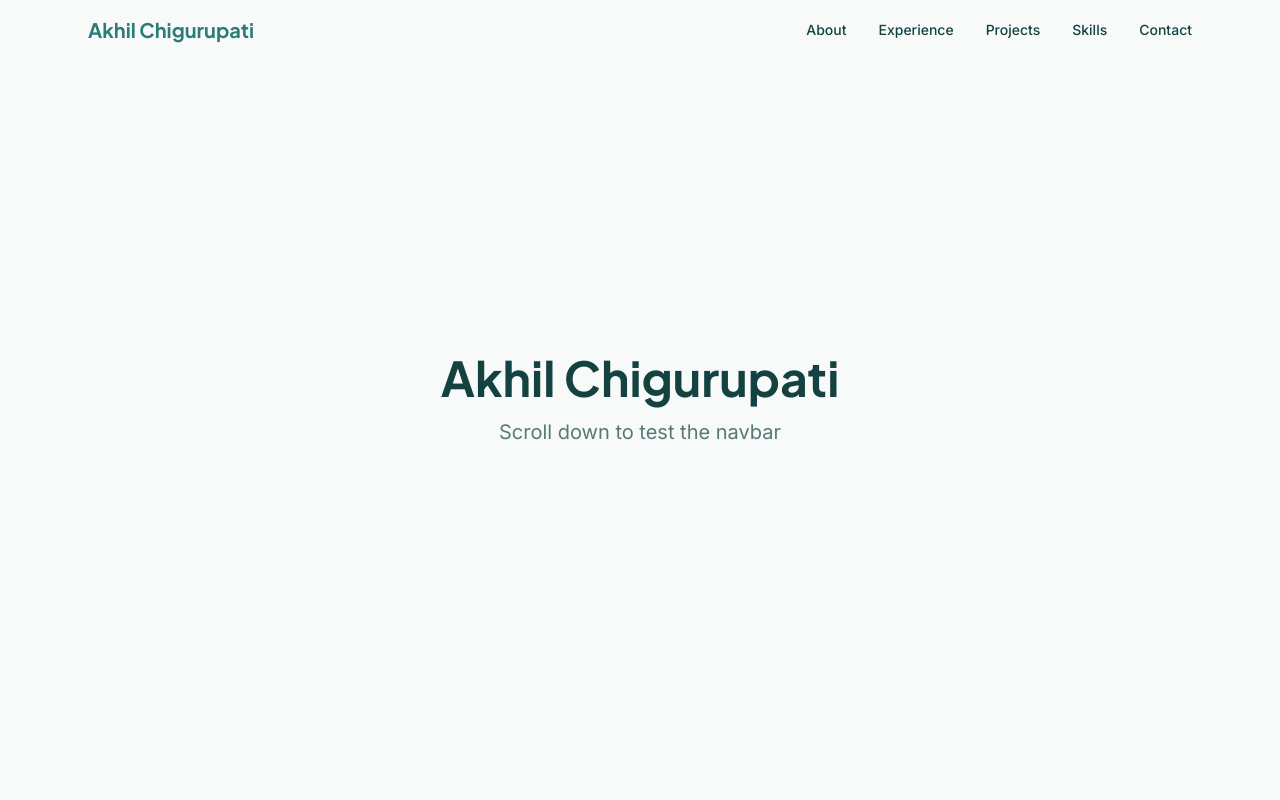
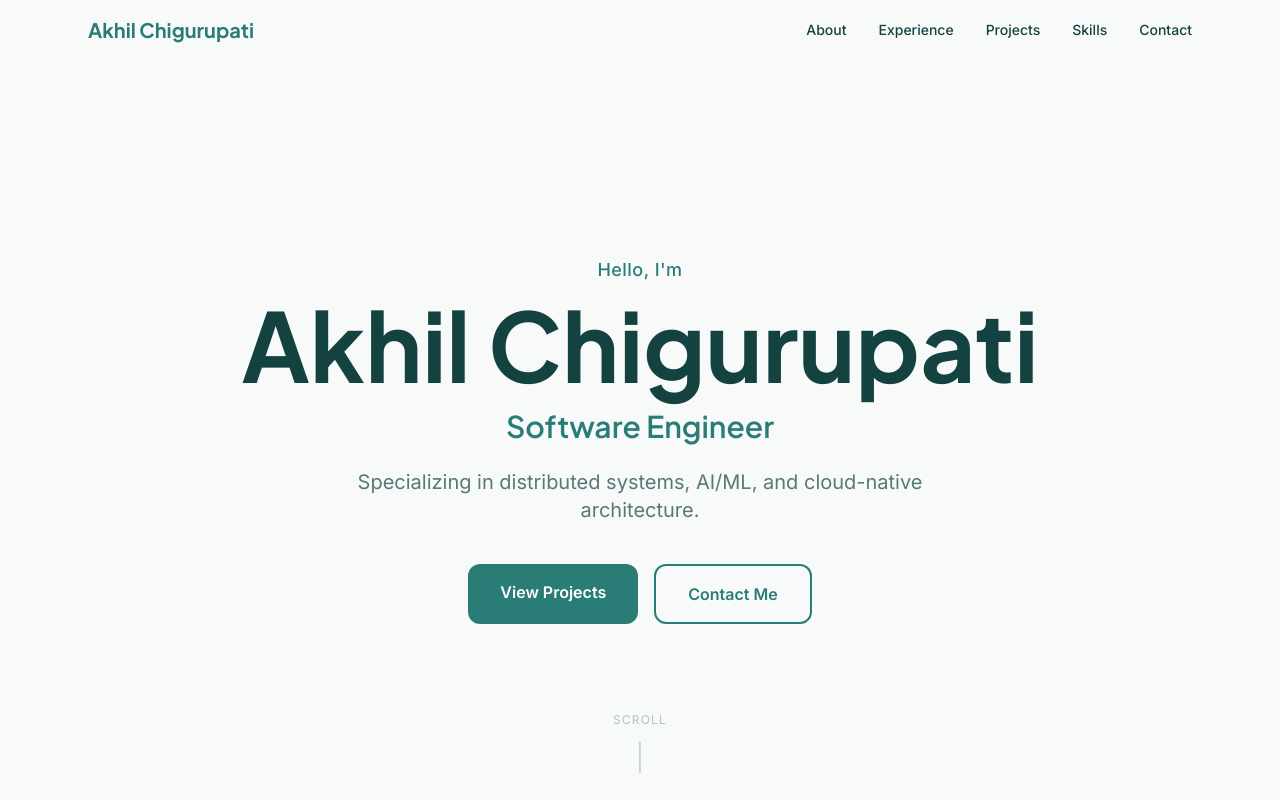
Before and after one commit to chigurupatiakhil5/portfolio, a Next.js app: page / in a window 1280 px wide. Shown: the top 800 px of the page. Built offline with nearby package versions, Linux system fonts and the light colour scheme.

Commit message:
feat: add hero section with animations

```diff
--- a/src/app/globals.css
+++ b/src/app/globals.css
@@ -33,3 +33,23 @@ body {
   -webkit-font-smoothing: antialiased;
   -moz-osx-font-smoothing: grayscale;
 }
+
+/* ── Blob animation ──────────────────────────────────────────────────────── */
+
+@keyframes blob {
+  0%, 100% { transform: translate(0, 0) scale(1); }
+  33%       { transform: translate(30px, -40px) scale(1.08); }
+  66%       { transform: translate(-20px, 20px) scale(0.95); }
+}
+
+.animate-blob {
+  animation: blob 8s infinite ease-in-out;
+}
+
+.animation-delay-2s {
+  animation-delay: 2s;
+}
+
+.animation-delay-4s {
+  animation-delay: 4s;
+}
--- a/src/app/page.js
+++ b/src/app/page.js
@@ -1,20 +1,12 @@
+import Hero from "@/components/Hero";
+
 export default function Home() {
   return (
     <main className="bg-background">
 
-      {/* Tall hero placeholder — scroll down to test navbar blur */}
-      <section className="min-h-screen flex items-center justify-center">
-        <div className="text-center">
-          <h1 className="font-heading text-5xl font-bold text-text-main mb-4">
-            Akhil Chigurupati
-          </h1>
-          <p className="font-sans text-xl text-text-main/70">
-            Scroll down to test the navbar
-          </p>
-        </div>
-      </section>
+      <Hero />
 
-      {/* Placeholder sections — just enough to scroll through */}
+      {/* Placeholder sections — will be replaced version by version */}
       <section id="about"      className="min-h-screen bg-surface flex items-center justify-center">
         <h2 className="font-heading text-3xl text-text-main">About</h2>
       </section>
--- /dev/null
+++ b/src/components/Hero.jsx
@@ -0,0 +1,116 @@
+"use client";
+
+import { motion } from "framer-motion";
+
+// Each element fades up from below — reused for every animated child
+const fadeUp = {
+  hidden:  { opacity: 0, y: 30 },
+  visible: { opacity: 1, y: 0  },
+};
+
+export default function Hero() {
+  return (
+    <section className="relative min-h-screen flex items-center justify-center overflow-hidden">
+
+      {/* ── Animated background blobs ─────────────────────────────────────── */}
+      {/*                                                                      */}
+      {/* These are large blurry circles positioned behind the content.       */}
+      {/* CSS keyframe animation slowly drifts them around for a living feel. */}
+      {/* blur-3xl makes them soft — they look like light, not shapes.        */}
+
+      <div className="absolute inset-0 -z-10 overflow-hidden">
+        <div className="animate-blob animation-delay-2s absolute -top-32 -right-32 w-[500px] h-[500px] rounded-full bg-secondary/25 blur-3xl" />
+        <div className="animate-blob absolute top-1/2 -left-40 w-[400px] h-[400px] rounded-full bg-primary/10 blur-3xl" />
+        <div className="animate-blob animation-delay-4s absolute -bottom-32 right-1/3 w-[350px] h-[350px] rounded-full bg-secondary/15 blur-3xl" />
+      </div>
+
+      {/* ── Main content ──────────────────────────────────────────────────── */}
+      {/*                                                                      */}
+      {/* staggerChildren: each child animates 0.15s after the previous one. */}
+      {/* This creates the cascade effect — greeting, name, title, bio, CTA. */}
+
+      <motion.div
+        className="text-center px-6 max-w-4xl mx-auto pt-20"
+        initial="hidden"
+        animate="visible"
+        variants={{ visible: { transition: { staggerChildren: 0.15 } } }}
+      >
+        {/* Greeting */}
+        <motion.p
+          variants={fadeUp}
+          transition={{ duration: 0.6, ease: "easeOut" }}
+          className="font-sans text-primary font-medium text-lg mb-3 tracking-wide"
+        >
+          Hello, I&apos;m
+        </motion.p>
+
+        {/* Name */}
+        <motion.h1
+          variants={fadeUp}
+          transition={{ duration: 0.6, ease: "easeOut" }}
+          className="font-heading text-6xl md:text-7xl lg:text-8xl font-bold text-text-main mb-4 leading-tight"
+        >
+          Akhil Chigurupati
+        </motion.h1>
+
+        {/* Title */}
+        <motion.h2
+          variants={fadeUp}
+          transition={{ duration: 0.6, ease: "easeOut" }}
+          className="font-heading text-2xl md:text-3xl font-semibold text-primary mb-6"
+        >
+          Software Engineer
+        </motion.h2>
+
+        {/* Bio */}
+        <motion.p
+          variants={fadeUp}
+          transition={{ duration: 0.6, ease: "easeOut" }}
+          className="font-sans text-text-main/70 text-lg md:text-xl max-w-2xl mx-auto mb-10 leading-relaxed"
+        >
+          Specializing in distributed systems, AI/ML,
+          and cloud-native architecture.
+        </motion.p>
+
+        {/* CTA Buttons */}
+        <motion.div
+          variants={fadeUp}
+          transition={{ duration: 0.6, ease: "easeOut" }}
+          className="flex flex-col sm:flex-row gap-4 justify-center"
+        >
+          <a
+            href="#projects"
+            className="bg-primary text-white font-sans font-semibold px-8 py-4 rounded-xl transition-all duration-200 hover:bg-primary/90 hover:shadow-lg hover:shadow-primary/20 hover:-translate-y-0.5"
+          >
+            View Projects
+          </a>
+          <a
+            href="#contact"
+            className="border-2 border-primary text-primary font-sans font-semibold px-8 py-4 rounded-xl transition-all duration-200 hover:bg-primary/5 hover:-translate-y-0.5"
+          >
+            Contact Me
+          </a>
+        </motion.div>
+      </motion.div>
+
+      {/* ── Scroll indicator ──────────────────────────────────────────────── */}
+
+      <motion.div
+        className="absolute bottom-8 left-1/2 -translate-x-1/2 flex flex-col items-center gap-2"
+        initial={{ opacity: 0 }}
+        animate={{ opacity: 1 }}
+        transition={{ delay: 1.2, duration: 0.6 }}
+      >
+        <span className="font-sans text-xs tracking-widest uppercase text-text-main/30">
+          Scroll
+        </span>
+        <motion.div
+          animate={{ y: [0, 8, 0] }}
+          transition={{ duration: 1.5, repeat: Infinity, ease: "easeInOut" }}
+          className="w-0.5 h-8 bg-text-main/20 rounded-full"
+        />
+      </motion.div>
+
+    </section>
+  );
+}
```
